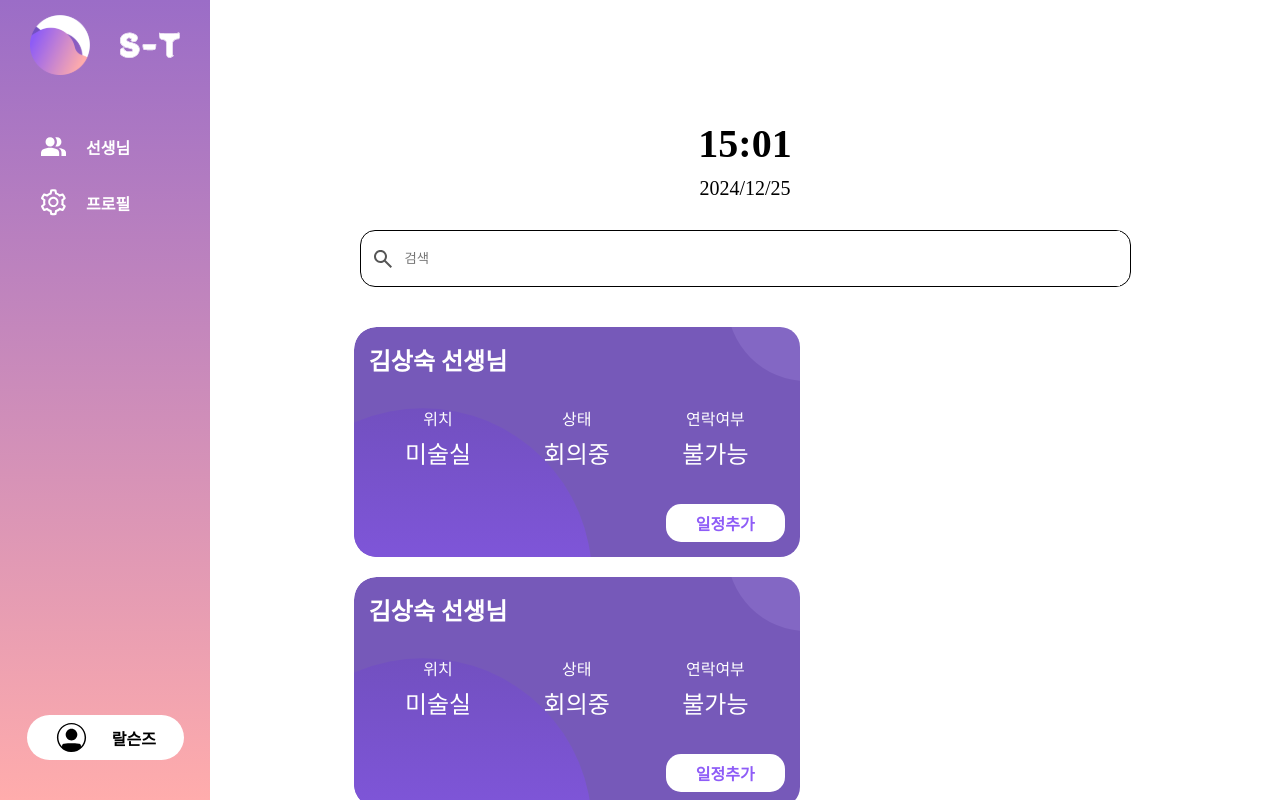
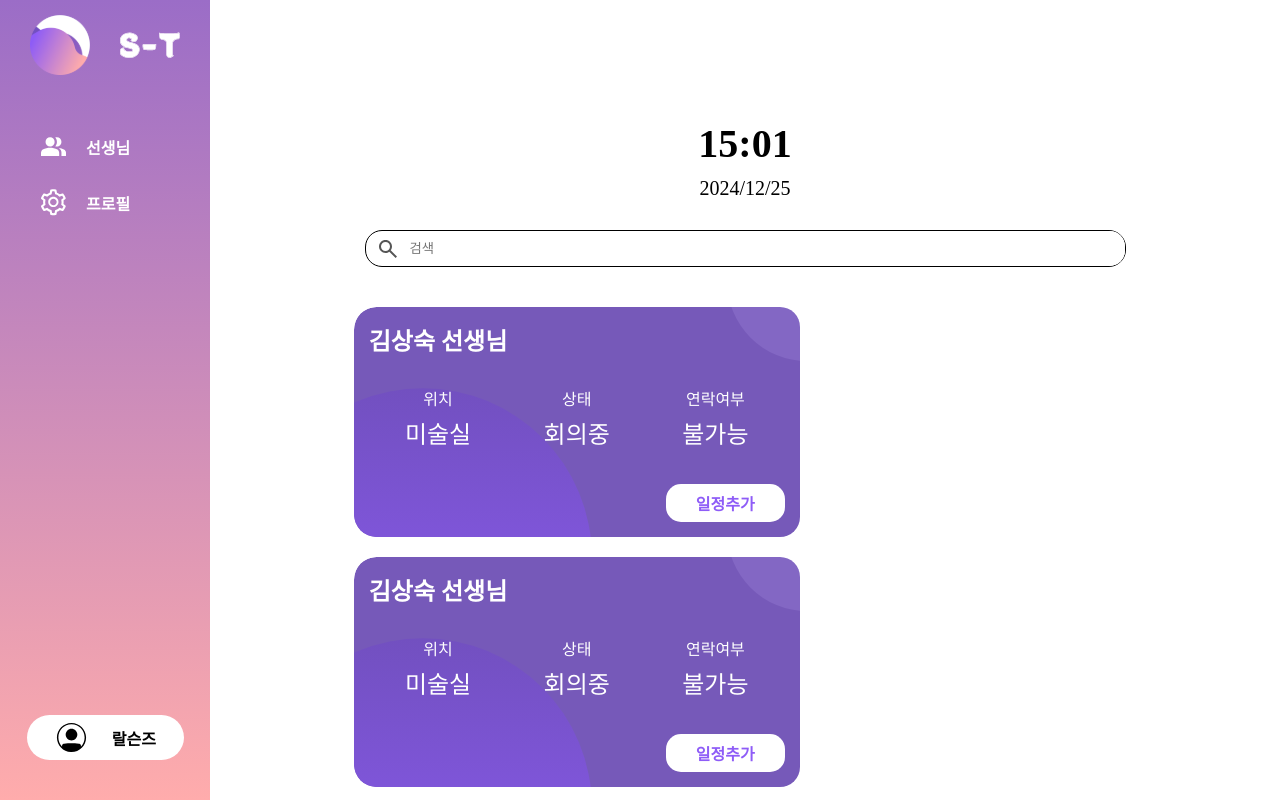
Before and after one commit to Danryeo-Narsha-Team-8/S-T, a React (Create React App) app: page /Info in a window 1280 px wide. Built offline with nearby package versions, Linux system fonts and the light colour scheme.

Commit message:
merge
merge + 코드 정리

```diff
--- a/src/Router.jsx
+++ b/src/Router.jsx
@@ -4,6 +4,8 @@ import { Route, Routes } from 'react-router-dom'
 import Main from '../src/page/Main/Main'
 import Info from '../src/page/Info/Info'
 import Schedule from '../src/page/Schedule/Schedule'
+import Profile from '../src/page/profile/profile'
+import T_main from '../src/page/T_main/T_main'
 
 const Router = () => {
     return (
@@ -11,6 +13,8 @@ const Router = () => {
             <Route path='/' element={<Main/>} />
             <Route path='/Info' element={<Info/>} />
             <Route path='/Schedule' element={<Schedule/>} />
+            <Route path='/Profile' element={<Profile />} />
+            <Route path='/T_main' element={<T_main />} />
         </Routes>
     )
 }
--- a/src/components/Sidebar/Sidebar.jsx
+++ b/src/components/Sidebar/Sidebar.jsx
@@ -24,7 +24,7 @@ const Sidebar = () => {
                             <img src={teacher} alt="teacher-logo" />
                             <S.BtnText>선생님</S.BtnText>
                         </S.Button>
-                        <S.Button>
+                        <S.Button onClick={() => navigate('/Profile')}>
                             <img src={setting} alt="setting-logo" />
                             <S.BtnText>프로필</S.BtnText>
                         </S.Button>
--- a/src/page/Info/Info.style.js
+++ b/src/page/Info/Info.style.js
@@ -18,18 +18,18 @@ export const Container = styled.div`
 
 export const Input = styled.div`
     border: 1px solid;
-    border-radius: 15px;
+    border-radius: 17px;
     width: 70%;
-    padding: 10px;
+    padding-left: 10px;
     margin: 20px;
     display: flex;
     align-items: center;
 
     input{
         width: 100%;
-        height: 100%;
         border: none;
         padding: 10px;
+        border-radius: 15px;
     }
 `
 
--- a/src/page/Main/Main.jsx
+++ b/src/page/Main/Main.jsx
@@ -1,4 +1,5 @@
 import React from 'react'
+import { useNavigate } from 'react-router-dom'
 import Sidebar from '../../components/Sidebar/Sidebar'
 import Clock from '../../components/Clock/Clock'
 
@@ -6,6 +7,7 @@ import * as S from '../Main/Main.style'
 import button from '../../asset/image/search.svg'
 
 const Main = () => {
+    const navigate = useNavigate();
 
     return (
         <S.Wrap>
@@ -14,8 +16,8 @@ const Main = () => {
                 <Clock />
                 <S.Schedule>
                     <S.Text>
-                        <span>오늘 3개의 일정이 있어요!</span>
-                        <span>+</span>
+                        <span>오늘 4개의 일정이 있어요!</span>
+                        <S.Add onClick={() => navigate('/Schedule')}>+</S.Add>
                     </S.Text>
                     <S.ListBox>
                         <S.SList>
@@ -42,7 +44,7 @@ const Main = () => {
                 </S.Schedule>
                 <S.Content>
                     <S.Input>
-                        <S.Search placeholder='검색' />
+                        <input placeholder='검색' />
                         <img src={button} alt="img" />
                     </S.Input>
                     <S.ListBox2>
--- a/src/page/Main/Main.style.js
+++ b/src/page/Main/Main.style.js
@@ -34,6 +34,10 @@ export const Text = styled.div`
     justify-content: space-between;
     margin: 0 0 20px 0;
     color: white;
+`
+
+export const Add = styled.span`
+    cursor: pointer;
 `
 
 export const ListBox = styled.div`
@@ -84,21 +88,24 @@ export const Content = styled.div`
 export const Input = styled.div`
     border: none;
     border-radius: 15px;
-    width: 13vw;
+    width: 50%;
     margin: 5px 30px 15px 30px;
-    padding: 5px 0;
     background-color: white;
     display: flex;
     align-items: center;
     justify-content: center;
     align-self: baseline;
-`
 
-export const Search = styled.input`
-    border: none;
-    border-radius: 15px;
-    width: 70%;
-    height: 100%;
+    input{
+        width: 100%;
+        border: none;
+        padding: 10px;
+        border-radius: 13px;
+    }
+    img{
+        margin-left: 3px;
+        margin-right: 10px;
+    }
 `
 
 export const ListBox2 = styled.div`
--- a/src/components/T_main/T_main.jsx
+++ b/src/page/T_main/T_main.jsx
@@ -1,6 +1,6 @@
 import React, { useState } from "react";
 import "./T_main.css";
-import Sidebar from "../Sidebar";
+import Sidebar from "../../components/Sidebar/Sidebar";
 
 const T_main = () => {
   const [isAvailable, setIsAvailable] = useState(false);
--- a/src/components/profile/profile.css
+++ b/src/page/profile/profile.css
@@ -32,7 +32,7 @@
   width: 90%;
   height: 15px;
   border-radius: 7.5px;
-  background-color: #a283d4;
+  background-color: #907DEF;
   border: none;
   margin: 20px 0;
 }
--- a/src/components/profile/profile.jsx
+++ b/src/page/profile/profile.jsx
@@ -1,5 +1,5 @@
 import React from "react";
-import Sidebar from "../Sidebar"; // Sidebar 컴포넌트 경로에 맞게 수정해주세요
+import Sidebar from "../../components/Sidebar/Sidebar"
 import icon from '../../asset/image/profile.svg'
 import "./profile.css";
 
```
Also changed, not shown: src/page/T_main/T_main.css (renamed from src/components/T_main/T_main.css).
